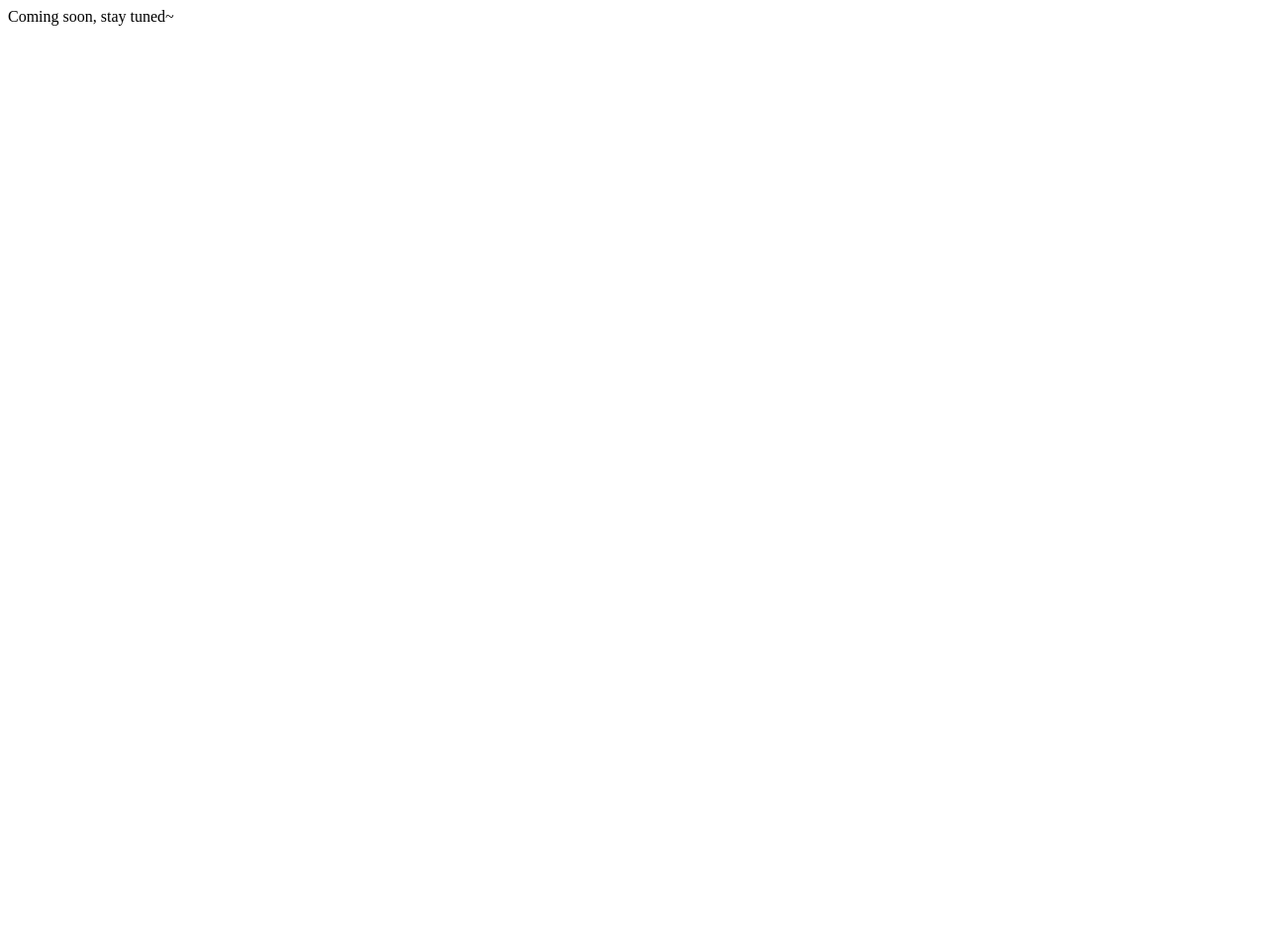
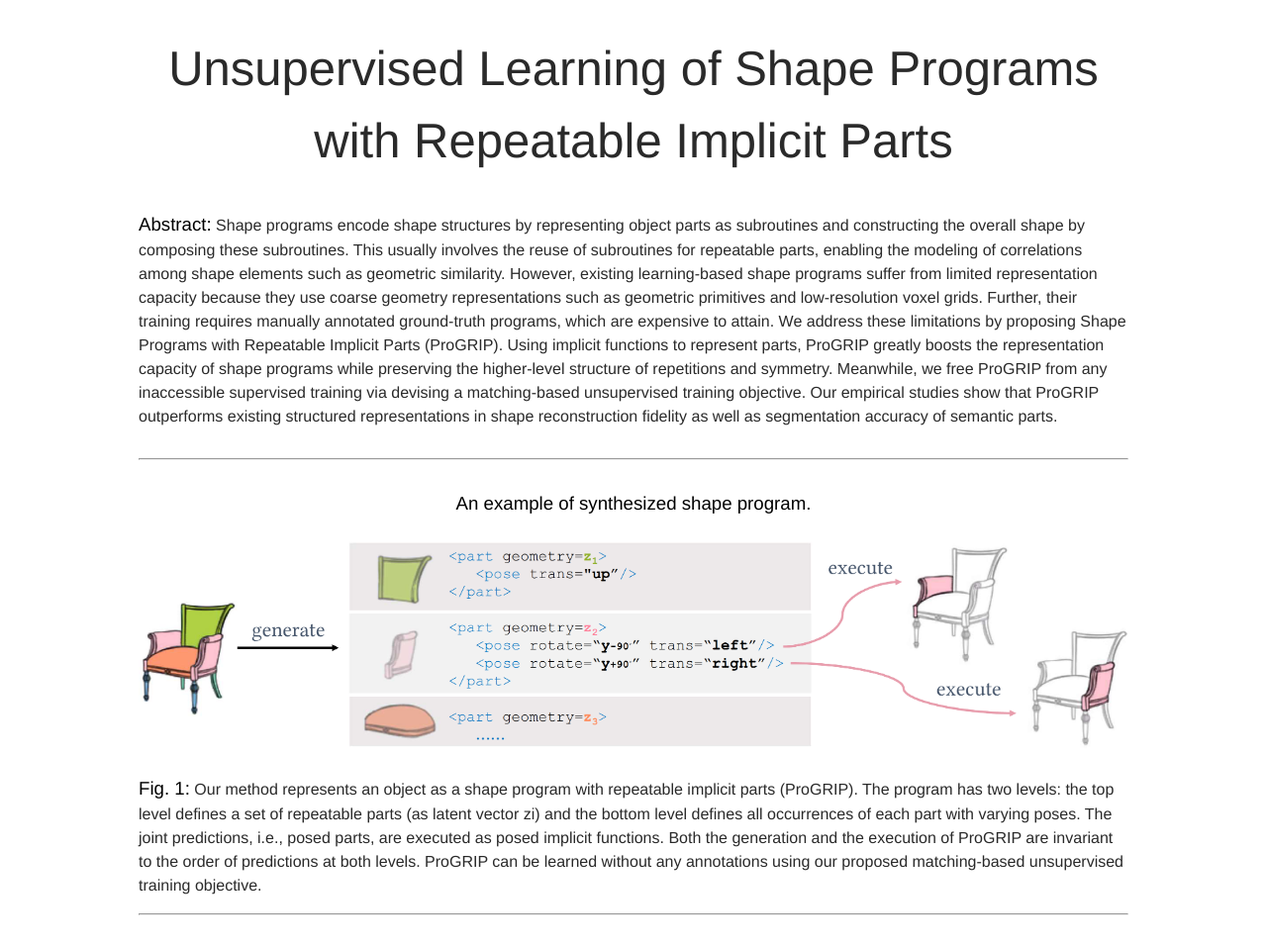
Before and after one commit to progrip-project/progrip-project.github.io, a plain HTML site: page index.html in a window 1280 px wide. Shown: the whole page at 99% size. Before the commit the page ends 800 px from the top, so only its background shows below. Drawn offline with Linux system fonts and the light colour scheme.

Commit message:
Update index.html

```diff
--- a/index.html
+++ b/index.html
@@ -1 +1,37 @@
-Coming soon, stay tuned~
+<!DOCTYPE html>
+<html>
+
+<head>
+  <title>ProGRIP</title>
+  <!-- <link rel="shortcut icon" href="data/favicon.ico"/> -->
+  <link rel="stylesheet" type="text/css" href="style.css">
+</head>
+
+<body>
+
+<div id='container'>
+	<div id='title'><h1>Unsupervised Learning of Shape Programs with Repeatable Implicit Parts</h1></div>
+
+	<div class="sect">
+		<span class="keyword">Abstract:</span>
+        Shape programs encode shape structures by representing object parts as subroutines and constructing the overall shape by composing these subroutines. This usually involves the reuse of subroutines for repeatable parts, enabling the modeling of correlations among shape elements such as geometric similarity. However, existing learning-based shape programs suffer from limited representation capacity because they use coarse geometry representations such as geometric primitives and low-resolution voxel grids. Further, their training requires manually annotated ground-truth programs, which are expensive to attain. We address these limitations by proposing Shape Programs with Repeatable Implicit Parts (ProGRIP). Using implicit functions to represent parts, ProGRIP greatly boosts the representation capacity of shape programs while preserving the higher-level structure of repetitions and symmetry. Meanwhile, we free ProGRIP from any inaccessible supervised training via devising a matching-based unsupervised training objective. Our empirical studies show that ProGRIP outperforms existing structured representations in shape reconstruction fidelity as well as segmentation accuracy of semantic parts.
+	</div>
+
+	<hr>
+
+
+    <div class="sect" align="middle">
+        <span class="keyword">An example of synthesized shape program.</span><br><br>
+        <div id="example"><img src="teaser.png" width="100%"/></div>
+        <p align='left'><span class="keyword">Fig. 1:</span> Our method represents an object as a shape program with repeatable implicit parts
+            (ProGRIP). The program has two levels: the top level defines a set of repeatable parts (as latent vector
+            zi) and the bottom level defines all occurrences of each part with varying poses. The joint predictions,
+            i.e., posed parts, are executed as posed implicit functions. Both the generation and the execution of
+            ProGRIP are invariant to the order of predictions at both levels. ProGRIP can be learned without any
+            annotations using our proposed matching-based unsupervised training objective.</p>
+
+       <hr>
+
+</div>
+</body>
+</html>
```
